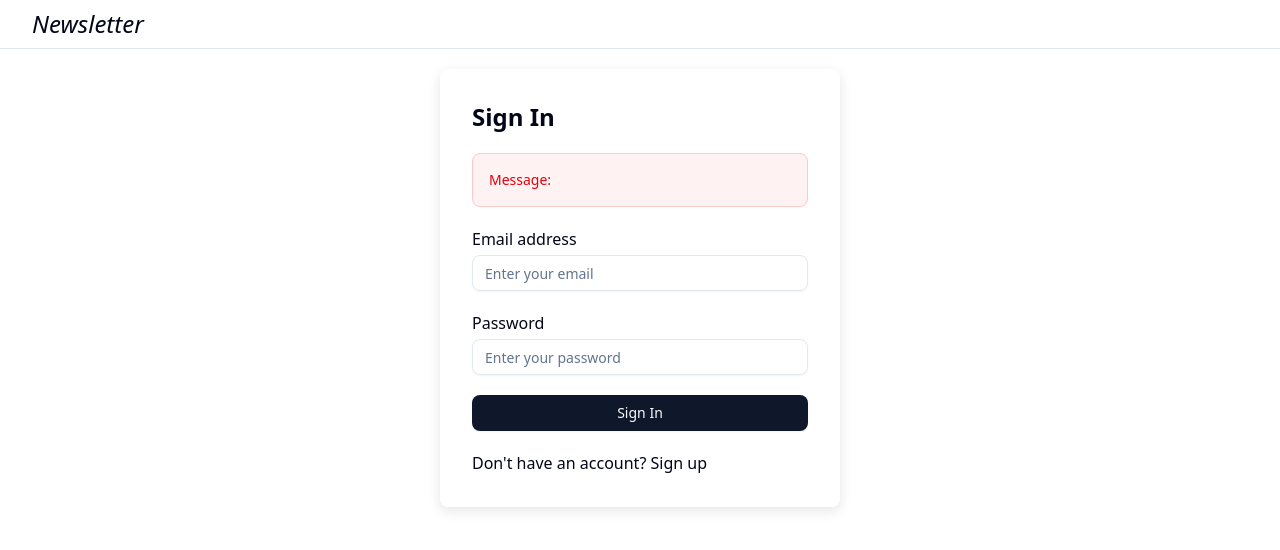
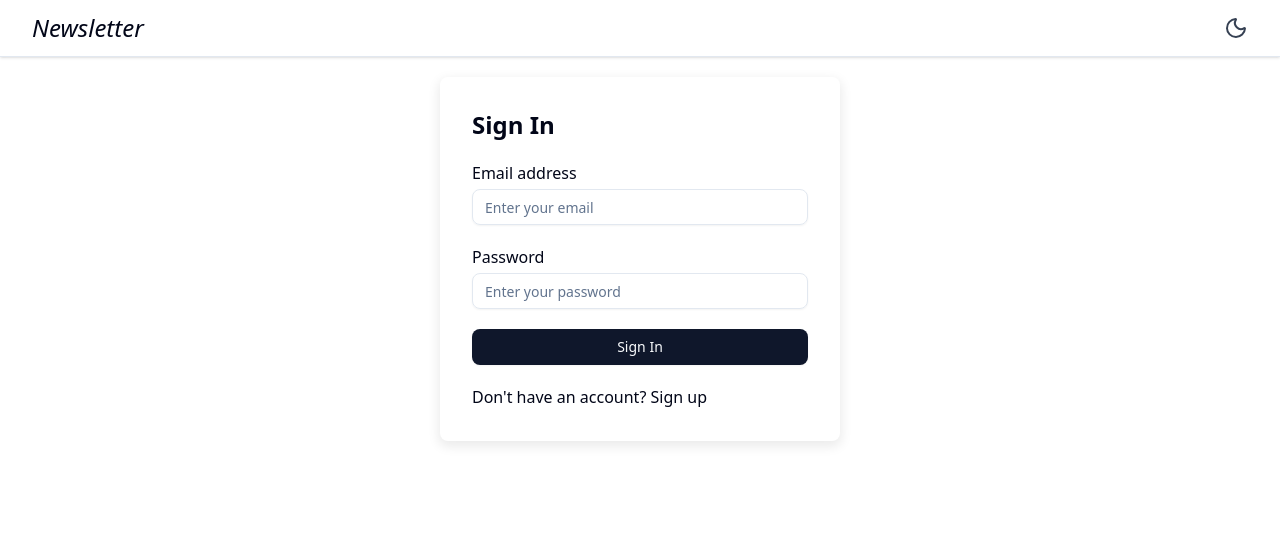
Before and after one commit to KamyarAzz/newsletter, a Next.js app: page /signin in a window 1280 px wide. Shown: the top 550 px of the page. Built offline with nearby package versions, Linux system fonts and the light colour scheme; no server answers.

Commit message:
feat: new shadcn darkmode style: implemented darkmode to many components

```diff
--- a/app/globals.css
+++ b/app/globals.css
@@ -43,7 +43,10 @@
   --radius-xl: calc(var(--radius) + 4px);
   --color-light-black: var(--light-black);
   --shadow-sm-base: 0px 4px 11px 2px var(--light-black);
-
+  --color-darkFr: var(--dark-foreground);
+  --color-darkBtnBg: var(--dark-button-background);
+  --color-darkBtnFr: var(--dark-button-foreground);
+  --color-darkRing: var(--dark-ring);
 }
 
 :root {
@@ -80,9 +83,13 @@
   --sidebar-accent-foreground: oklch(0.208 0.042 265.755);
   --sidebar-border: oklch(0.929 0.013 255.508);
   --sidebar-ring: oklch(0.704 0.04 256.788);
+  --dark-foreground:oklch(17.7% 0.005 285.823);
+  --dark-button-background:oklch(36% 0.12 258);
+  --dark-button-foreground:oklch(92% 0.008 280);
+  --dark-ring:oklch(72% 0.15 240);
 }
 
-.dark {
+/* .dark {
   --background: oklch(0.129 0.042 264.695);
   --foreground: oklch(0.984 0.003 247.858);
   --card: oklch(0.208 0.042 265.755);
@@ -114,6 +121,11 @@
   --sidebar-accent-foreground: oklch(0.984 0.003 247.858);
   --sidebar-border: oklch(1 0 0 / 10%);
   --sidebar-ring: oklch(0.551 0.027 264.364);
+} */
+
+.dark{
+  --background: oklch(14.1% 0.005 285.823);
+  --foreground: oklch(0.984 0.003 247.858);
 }
 
 @layer base {
--- a/app/layout.tsx
+++ b/app/layout.tsx
@@ -3,6 +3,7 @@ import {Geist, Geist_Mono} from "next/font/google";
 import "./globals.css";
 import Header from "@/components/header/Header";
 import {AuthProvider} from "@/contexts/AuthContext";
+import {ThemeProvider} from "@/components/ui/theme-provider";
 
 const geistSans = Geist({
   variable: "--font-geist-sans",
@@ -15,8 +16,8 @@ const geistMono = Geist_Mono({
 });
 
 export const metadata: Metadata = {
-  title: "Create Next App",
-  description: "Generated by create next app",
+  title: "AI Newsletter",
+  description: "A newsletter powered by AI",
 };
 
 export default function RootLayout({
@@ -30,8 +31,15 @@ export default function RootLayout({
         className={`${geistSans.variable} ${geistMono.variable} antialiased`}
       >
         <AuthProvider>
-          <Header />
-          {children}
+          <ThemeProvider
+            attribute="class"
+            defaultTheme="system"
+            enableSystem
+            disableTransitionOnChange
+          >
+            <Header />
+            {children}
+          </ThemeProvider>
         </AuthProvider>
       </body>
     </html>
--- a/app/signin/page.tsx
+++ b/app/signin/page.tsx
@@ -13,7 +13,7 @@ type FormData = {
 };
 
 type TMessage = {
-  type: "success" | "danger" | "warn";
+  type: "success" | "danger" | "warn" | null;
   message: string | null;
 };
 
@@ -23,12 +23,13 @@ const initialFormData = {
 };
 
 const initialMessage: TMessage = {
-  type: "success",
+  type: null,
   message: null,
 };
 
 export default function SigninPage() {
   const [isSignup, setIsSignup] = useState<boolean>(false);
+  const [loading, setLoading] = useState<boolean>(false);
   const [formData, setFormData] = useState<FormData>(initialFormData);
   const [message, setMessage] = useState<TMessage>(initialMessage);
   const supabase = createClient();
@@ -37,6 +38,7 @@ export default function SigninPage() {
   const submitHandler = async (e: React.FormEvent<HTMLFormElement>) => {
     e.preventDefault();
     try {
+      setLoading(true);
       setMessage(initialMessage);
       if (isSignup) {
         const {error} = await supabase.auth.signUp({
@@ -63,7 +65,13 @@ export default function SigninPage() {
         }
         router.push("/dashboard");
       }
-    } catch {}
+    } catch (err) {
+      const errorMessage = err instanceof Error ? err.message : String(err);
+      setMessage({type: "danger", message: errorMessage});
+      throw Error("Something went wrong!");
+    } finally {
+      setLoading(false);
+    }
   };
 
   const changeHandler = (
@@ -76,7 +84,7 @@ export default function SigninPage() {
   return (
     <form
       onSubmit={submitHandler}
-      className="flex rounded-md flex-col gap-5 w-[90%] md:w-auto max-w-[400px] mx-auto p-8 shadow-sm-base mt-5"
+      className="flex rounded-md flex-col dark:bg-darkFr gap-5 w-[90%] md:w-auto max-w-[400px] mx-auto p-8 shadow-sm-base mt-5"
     >
       <h1 className="text-2xl font-bold">
         {isSignup ? "Create Account" : "Sign In"}
@@ -106,7 +114,9 @@ export default function SigninPage() {
           onChange={(e) => changeHandler(e, "password")}
         />
       </div>
-      <Button type="submit">{isSignup ? "Create Account" : "Sign In"}</Button>
+      <Button disabled={loading} type="submit">
+        {isSignup ? "Create Account" : "Sign In"}
+      </Button>
       {isSignup ? (
         <p>
           Already have an account?{" "}
--- /dev/null
+++ b/components/ThemeToggle.tsx
@@ -0,0 +1,44 @@
+"use client";
+
+import {useEffect, useState} from "react";
+import {Moon, Sun} from "lucide-react";
+import {useTheme} from "next-themes";
+
+export default function ThemeToggle() {
+  const [isDark, setIsDark] = useState(false);
+  const {setTheme} = useTheme();
+
+  useEffect(() => {
+    const storedTheme = localStorage.getItem("theme");
+    const prefersDark = window.matchMedia(
+      "(prefers-color-scheme: dark)"
+    ).matches;
+    const shouldUseDark =
+      storedTheme === "dark" || (!storedTheme && prefersDark);
+
+    setIsDark(shouldUseDark);
+    document.documentElement.classList.toggle("dark", shouldUseDark);
+  }, []);
+
+  const toggleTheme = () => {
+    const newIsDark = !isDark;
+    setIsDark(newIsDark);
+    setTheme(newIsDark ? "dark" : "light");
+    document.documentElement.classList.toggle("dark", newIsDark);
+    localStorage.setItem("theme", newIsDark ? "dark" : "light");
+  };
+
+  return (
+    <button
+      onClick={toggleTheme}
+      className="rounded-full cursor-pointer transition-colors"
+      aria-label="Toggle Dark Mode"
+    >
+      {isDark ? (
+        <Sun className="w-6 h-6 text-yellow-400" />
+      ) : (
+        <Moon className="w-6 h-6 text-gray-700" />
+      )}
+    </button>
+  );
+}
--- a/components/header/Header.tsx
+++ b/components/header/Header.tsx
@@ -1,9 +1,11 @@
 import React from "react";
+import ThemeToggle from "../ThemeToggle";
 
 export default function Header() {
   return (
-    <header className="py-2 px-4 md:px-8 border-b">
+    <header className="py-2 md:py-3 flex justify-between shadow-sm px-4 md:px-8 border-b dark:border-gray-300 dark:shadow-gray-900">
       <h1 className="text-2xl italic">Newsletter</h1>
+      <ThemeToggle />
     </header>
   );
 }
--- a/components/ui/AlertBox.tsx
+++ b/components/ui/AlertBox.tsx
@@ -7,30 +7,21 @@ export default function AlertBox({children, type = "success"}: Props) {
   return (
     <div
       className={cn(
-        " border  rounded-md p-4",
-        {
-          "bg-green-50 border-green-200": type === "success",
-        },
-        {
-          "bg-red-50 border-red-200": type === "danger",
-        },
-        {
-          "bg-yellow-50 border-yellow-200": type === "warn",
-        }
+        "border rounded-md p-4",
+        type === "success" &&
+          "bg-green-50 border-green-200 dark:bg-green-950 dark:border-green-800",
+        type === "danger" &&
+          "bg-red-50 border-red-200 dark:bg-red-950 dark:border-red-800",
+        type === "warn" &&
+          "bg-yellow-50 border-yellow-200 dark:bg-yellow-950 dark:border-yellow-800"
       )}
     >
       <p
         className={cn(
-          "text-sm text-green-600",
-          {
-            "text-green-600": type === "success",
-          },
-          {
-            "text-red-600": type === "danger",
-          },
-          {
-            "text-yellow-600": type === "warn",
-          }
+          "text-sm",
+          type === "success" && "text-green-600 dark:text-green-300",
+          type === "danger" && "text-red-600 dark:text-red-300",
+          type === "warn" && "text-yellow-600 dark:text-yellow-300"
         )}
       >
         Message: {children}
--- a/components/ui/button.tsx
+++ b/components/ui/button.tsx
@@ -52,7 +52,7 @@ function Button({
       data-slot="button"
       className={cn(
         buttonVariants({variant, size, className}),
-        "cursor-pointer disabled:cursor-default"
+        "cursor-pointer disabled:cursor-default dark:bg-darkBtnBg dark:text-darkBtnFr dark:hover:bg-darkBtnBg/90 dark:focus-visible:ring-darkRing/50"
       )}
       {...props}
     />
--- /dev/null
+++ b/components/ui/theme-provider.tsx
@@ -0,0 +1,11 @@
+"use client";
+
+import * as React from "react";
+import {ThemeProvider as NextThemesProvider} from "next-themes";
+
+export function ThemeProvider({
+  children,
+  ...props
+}: React.ComponentProps<typeof NextThemesProvider>) {
+  return <NextThemesProvider {...props}>{children}</NextThemesProvider>;
+}
--- a/package.json
+++ b/package.json
@@ -16,6 +16,7 @@
     "clsx": "^2.1.1",
     "lucide-react": "^0.534.0",
     "next": "15.4.5",
+    "next-themes": "^0.4.6",
     "react": "19.1.0",
     "react-dom": "19.1.0",
     "tailwind-merge": "^3.3.1"
```
Also changed, not shown: 1 other file (tests, documents, lock files or other folders).
